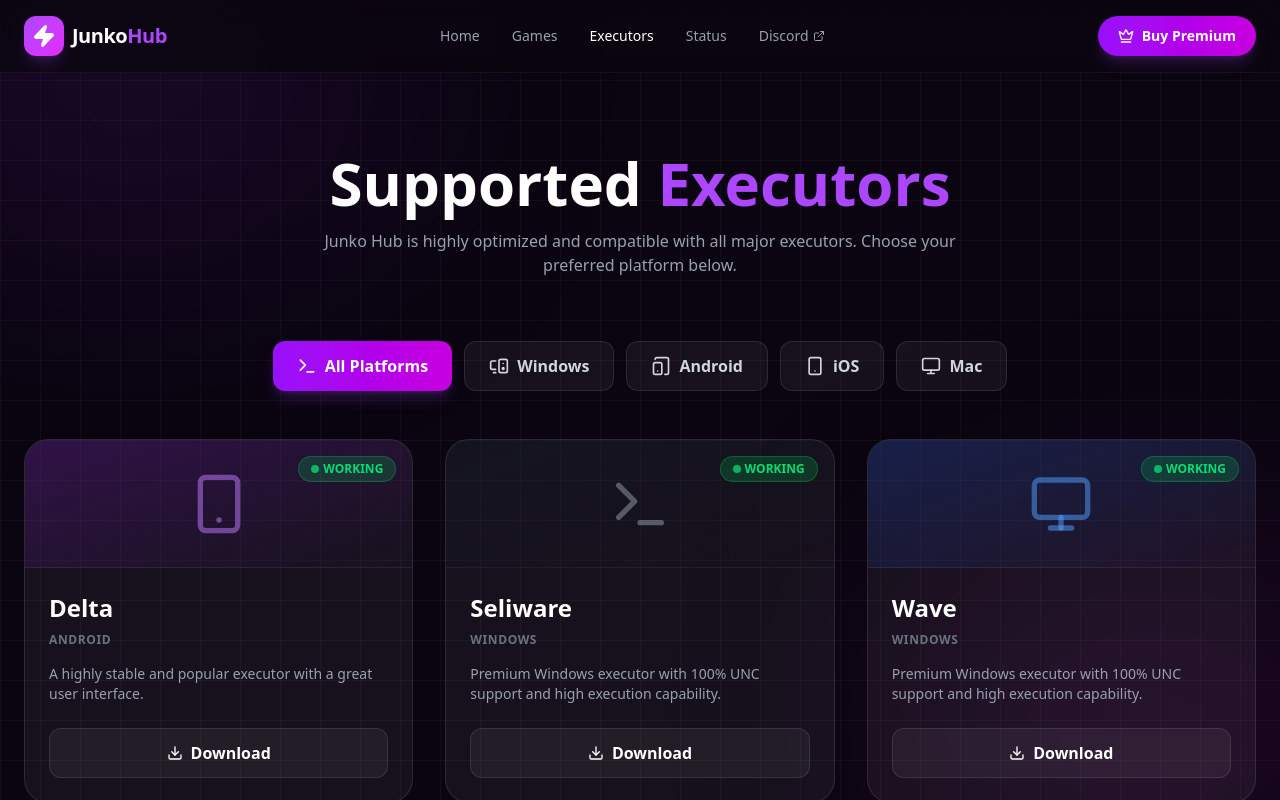
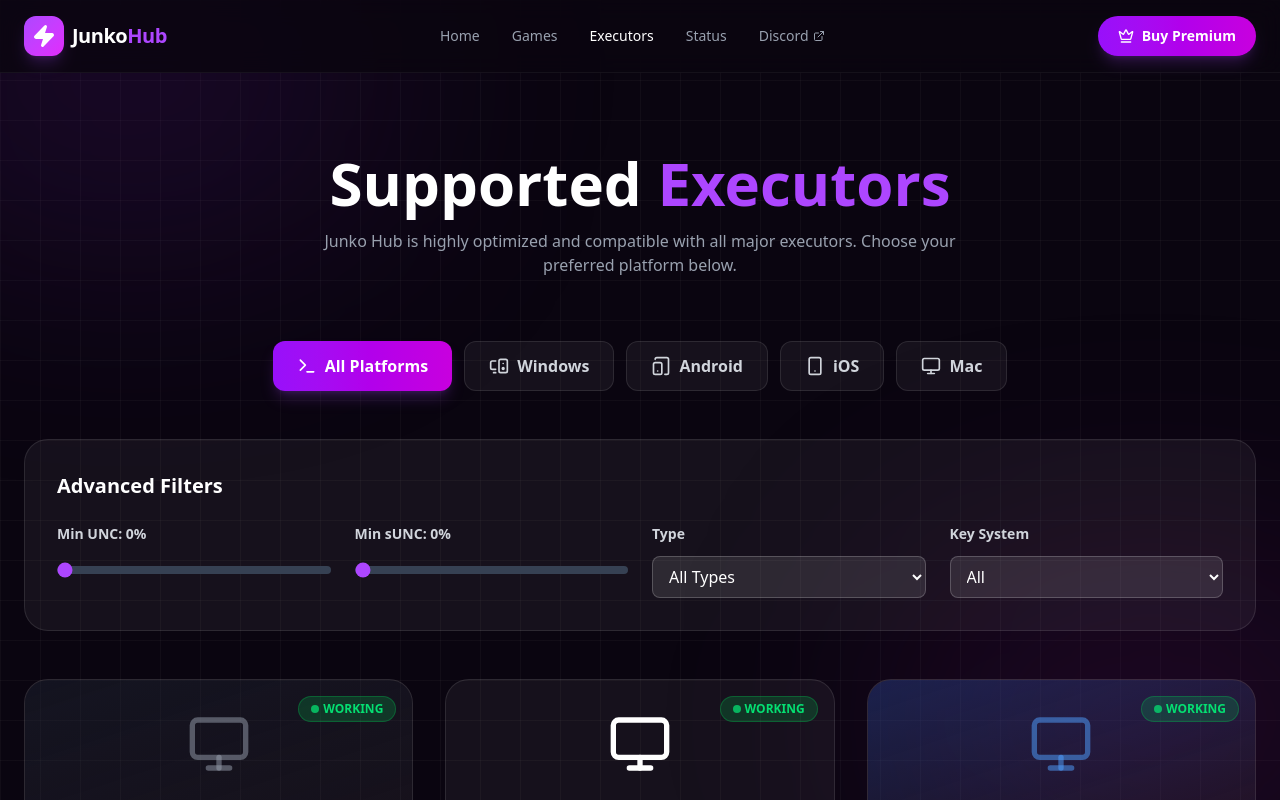
Before and after one commit to LeviMods64/JunkoHubSITE, a React (Vite) app: page / in a window 1280 px wide. Both pictures are taken after a click on the button "Executors". Shown: the top 800 px of the page. Built offline with nearby package versions, Linux system fonts and the light colour scheme.

Commit message:
adicionando favicon

```diff
--- a/src/App.tsx
+++ b/src/App.tsx
@@ -12,6 +12,10 @@
   const [activeTab, setActiveTab] = useState('home');
   const [isMobileMenuOpen, setIsMobileMenuOpen] = useState(false);
   const [executorPlatform, setExecutorPlatform] = useState('all');
+  const [minUNC, setMinUNC] = useState(0);
+  const [minSUNC, setMinSUNC] = useState(0);
+  const [executorType, setExecutorType] = useState('all');
+  const [keyType, setKeyType] = useState('all');
 
   const scriptCode = 'loadstring(game:HttpGet("https://api.jnkie.com/api/v1/luascripts/public/dfd1439234b07fc708b342fe632fc4a207181ec03af70c3062aa229a0c760a0a/download"))()';
   const discordUrl = 'https://discord.gg'; // Placeholder Discord
@@ -544,12 +548,27 @@
   );
 
   const executorsList = [
-    { name: 'Delta', platform: 'Android', icon: Smartphone, status: 'Working', colorClass: 'from-purple-900/40', iconClass: 'text-purple-400/50', desc: 'A highly stable and popular executor with a great user interface.' },
-    { name: 'Seliware', platform: 'Windows', icon: Terminal, status: 'Working', colorClass: 'from-gray-900/40', iconClass: 'text-gray-400/50', desc: 'Premium Windows executor with 100% UNC support and high execution capability.' },
-    { name: 'Wave', platform: 'Windows', icon: Monitor, status: 'Working', colorClass: 'from-blue-900/40', iconClass: 'text-blue-400/50', desc: 'Premium Windows executor with 100% UNC support and high execution capability.' },
-    { name: 'CodeX', platform: 'Android / iOS', icon: Smartphone, status: 'Working', colorClass: 'from-fuchsia-900/40', iconClass: 'text-fuchsia-400/50', desc: 'Excellent mobile executor supporting a wide range of complex scripts.' },
-    { name: 'Velocity', platform: 'Windows', icon: Monitor, status: 'Working', colorClass: 'from-white-900/40', iconClass: 'text-white-400/50', desc: 'Lightweight and fast executor for Windows with great compatibility.' },
-    { name: 'Arceus X Neo', platform: 'Android / iOS', icon: Smartphone, status: 'Updating', colorClass: 'from-yellow-900/40', iconClass: 'text-yellow-400/50', desc: 'One of the oldest and most known mobile executors.' }
+    { name: 'Seliware', platform: 'Windows', icon: Monitor, status: 'Working', colorClass: 'from-gray-900/40', iconClass: 'text-gray-400/50', desc: 'Premium Executor with 99% UNC and 94% sUNC Executes Various Powerful Scripts.', unc: 99, sunc: 94, isPaid: true, hasKey: false },
+    { name: 'Velocity', platform: 'Windows', icon: Monitor, status: 'Working', colorClass: 'from-white-900/40', iconClass: 'text-white-400/50', desc: 'Keyless Executor with 99% UNC and sUNC 94% supports several scripts.', unc: 99, sunc: 94, isPaid: false, hasKey: false },
+    { name: 'Wave', platform: 'Windows', icon: Monitor, status: 'Working', colorClass: 'from-blue-900/40', iconClass: 'text-blue-400/50', desc: 'Premium Windows executor with 99% UNC and 100% sUNC support and high execution capability.', unc: 99, sunc: 100, isPaid: true, hasKey: false },
+    { name: 'Potassium', platform: 'Windows', icon: Monitor, status: 'Working', colorClass: 'from-red-900/40', iconClass: 'text-red-400/50', desc: 'Executor with 99% UNC and 100% sUNC and supports several powerful scripts.', unc: 99, sunc: 100, isPaid: true, hasKey: false },
+    { name: 'Cosmic', platform: 'Windows', icon: Monitor, status: 'Working', colorClass: 'from-black-900/40', iconClass: 'text-black-400/50', desc: 'Premium Windows executor with 99% UNC and 100% sUNC support and high execution capability.', unc: 99, sunc: 100, isPaid: true, hasKey: false },
+    { name: 'Bunni', platform: 'Windows', icon: Monitor, status: 'Working', colorClass: 'from-yellow-900/40', iconClass: 'text-yellow-400/50', desc: 'Free Executor With Key has 99% UNC and 100% sUNC.', unc: 99, sunc: 100, isPaid: false, hasKey: true },
+
+
+
+
+
+    { name: 'Delta', platform: 'Android', icon: Smartphone, status: 'Working', colorClass: 'from-purple-900/40', iconClass: 'text-purple-400/50', desc: 'A highly stable and popular executor with a great user interface.', unc: 95, sunc: 85, isPaid: false, hasKey: true },
+    { name: 'Vega X', platform: 'Android', icon: Smartphone, status: 'Working', colorClass: 'from-red-900/40', iconClass: 'text-red-400/50', desc: 'Excellent mobile executor supporting a wide range of complex scripts.', unc: 90, sunc: 80, isPaid: true, hasKey: false },
+
+    { name: 'CodeX', platform: 'Android / iOS', icon: Smartphone, status: 'Working', colorClass: 'from-fuchsia-900/40', iconClass: 'text-fuchsia-400/50', desc: 'Excellent mobile executor supporting a wide range of complex scripts.', unc: 85, sunc: 75, isPaid: false, hasKey: false },
+    { name: 'Arceus X Neo', platform: 'Android / iOS', icon: Smartphone, status: 'Updating', colorClass: 'from-yellow-900/40', iconClass: 'text-yellow-400/50', desc: 'One of the oldest and most known mobile executors.', unc: 80, sunc: 70, isPaid: false, hasKey: true },
+    { name: 'Cryptic', platform: 'Android / iOS', icon: Smartphone, status: 'Working', colorClass: 'from-green-900/40', iconClass: 'text-green-400/50', desc: 'Excellent mobile executor supporting a wide range of complex scripts.', unc: 88, sunc: 78, isPaid: true, hasKey: false },
+
+      { name: 'Opiumware', platform: 'Mac', icon: Monitor, status: 'Working', colorClass: 'from-blue-900/40', iconClass: 'text-blue-400/50', desc: 'A highly stable and popular executor with a great user interface.', unc: 92, sunc: 82, isPaid: true, hasKey: false },
+
+
   ];
 
   const platformTabs = [
@@ -560,13 +579,32 @@
     { id: 'mac', label: 'Mac', icon: Monitor }
   ];
 
-  const getExecutorsByPlatform = (platform: string) => {
-    if (platform === 'all') return executorsList;
-    if (platform === 'windows') return executorsList.filter(e => e.platform === 'Windows');
-    if (platform === 'Android / iOS') return executorsList.filter(e => e.platform.includes('Android'));
-    if (platform === 'ios') return executorsList.filter(e => e.platform.includes('iOS'));
-    if (platform === 'mac') return executorsList.filter(e => e.platform === 'Mac');
-    return [];
+  const getFilteredExecutors = () => {
+    let filtered = executorsList;
+
+    // Filter by platform
+    if (executorPlatform !== 'all') {
+      if (executorPlatform === 'windows') filtered = filtered.filter(e => e.platform === 'Windows');
+      if (executorPlatform === 'Android / iOS') filtered = filtered.filter(e => e.platform.includes('Android'));
+      if (executorPlatform === 'ios') filtered = filtered.filter(e => e.platform.includes('iOS'));
+      if (executorPlatform === 'mac') filtered = filtered.filter(e => e.platform === 'Mac');
+    }
+
+    // Filter by UNC
+    filtered = filtered.filter(e => e.unc >= minUNC);
+
+    // Filter by sUNC
+    filtered = filtered.filter(e => e.sunc >= minSUNC);
+
+    // Filter by type (Paid/Free)
+    if (executorType === 'paid') filtered = filtered.filter(e => e.isPaid);
+    if (executorType === 'free') filtered = filtered.filter(e => !e.isPaid);
+
+    // Filter by key type
+    if (keyType === 'keyless') filtered = filtered.filter(e => !e.hasKey);
+    if (keyType === 'withkey') filtered = filtered.filter(e => e.hasKey);
+
+    return filtered;
   };
 
   const renderExecutors = () => (
@@ -600,10 +638,70 @@
         </AnimatePresence>
       </div>
 
+      {/* Additional Filters */}
+      <div className="bg-white/5 border border-white/10 rounded-3xl p-6 md:p-8 mb-12">
+        <h3 className="text-xl font-bold mb-6">Advanced Filters</h3>
+        <div className="grid grid-cols-1 md:grid-cols-2 lg:grid-cols-4 gap-6">
+          {/* UNC Filter */}
+          <div>
+            <label className="block text-sm font-semibold mb-3 text-gray-300">Min UNC: {minUNC}%</label>
+            <input
+              type="range"
+              min="0"
+              max="100"
+              value={minUNC}
+              onChange={(e) => setMinUNC(Number(e.target.value))}
+              className="w-full h-2 bg-gray-700 rounded-lg appearance-none cursor-pointer accent-purple-500"
+            />
+          </div>
+
+          {/* sUNC Filter */}
+          <div>
+            <label className="block text-sm font-semibold mb-3 text-gray-300">Min sUNC: {minSUNC}%</label>
+            <input
+              type="range"
+              min="0"
+              max="100"
+              value={minSUNC}
+              onChange={(e) => setMinSUNC(Number(e.target.value))}
+              className="w-full h-2 bg-gray-700 rounded-lg appearance-none cursor-pointer accent-purple-500"
+            />
+          </div>
+
+          {/* Type Filter */}
+          <div>
+            <label className="block text-sm font-semibold mb-3 text-gray-300">Type</label>
+            <select
+              value={executorType}
+              onChange={(e) => setExecutorType(e.target.value)}
+              className="w-full bg-white/10 border border-white/20 text-white rounded-lg px-3 py-2 focus:outline-none focus:border-purple-500"
+            >
+              <option value="all">All Types</option>
+              <option value="free">Free</option>
+              <option value="paid">Paid</option>
+            </select>
+          </div>
+
+          {/* Key Type Filter */}
+          <div>
+            <label className="block text-sm font-semibold mb-3 text-gray-300">Key System</label>
+            <select
+              value={keyType}
+              onChange={(e) => setKeyType(e.target.value)}
+              className="w-full bg-white/10 border border-white/20 text-white rounded-lg px-3 py-2 focus:outline-none focus:border-purple-500"
+            >
+              <option value="all">All</option>
+              <option value="keyless">Keyless</option>
+              <option value="withkey">With Key</option>
+            </select>
+          </div>
+        </div>
+      </div>
+
       {/* Executors Grid */}
-      {getExecutorsByPlatform(executorPlatform).length > 0 ? (
+      {getFilteredExecutors().length > 0 ? (
         <div className="grid md:grid-cols-2 lg:grid-cols-3 gap-8">
-          {getExecutorsByPlatform(executorPlatform).map((exec, i) => (
+          {getFilteredExecutors().map((exec, i) => (
             <motion.div
               key={i}
               initial={{ opacity: 0, scale: 0.9 }}
@@ -622,7 +720,24 @@
                 <div className="flex items-center justify-between mb-2">
                   <h3 className="text-2xl font-bold">{exec.name}</h3>
                 </div>
-                <div className="text-gray-500 text-xs font-bold uppercase tracking-wider mb-4">{exec.platform}</div>
+                <div className="text-gray-500 text-xs font-bold uppercase tracking-wider mb-3">{exec.platform}</div>
+
+                {/* Specs Badges */}
+                <div className="flex flex-wrap gap-2 mb-4">
+                  <div className="bg-purple-500/20 text-purple-300 text-xs px-2 py-1 rounded font-semibold border border-purple-500/30">
+                    UNC: {exec.unc}%
+                  </div>
+                  <div className="bg-blue-500/20 text-blue-300 text-xs px-2 py-1 rounded font-semibold border border-blue-500/30">
+                    sUNC: {exec.sunc}%
+                  </div>
+                  <div className={`${exec.isPaid ? 'bg-red-500/20 text-red-300 border-red-500/30' : 'bg-green-500/20 text-green-300 border-green-500/30'} text-xs px-2 py-1 rounded font-semibold border`}>
+                    {exec.isPaid ? 'Paid' : 'Free'}
+                  </div>
+                  <div className={`${exec.hasKey ? 'bg-yellow-500/20 text-yellow-300 border-yellow-500/30' : 'bg-emerald-500/20 text-emerald-300 border-emerald-500/30'} text-xs px-2 py-1 rounded font-semibold border`}>
+                    {exec.hasKey ? 'With Key' : 'Keyless'}
+                  </div>
+                </div>
+
                 <p className="text-gray-400 text-sm mb-6 h-10">{exec.desc}</p>
                 <button
                   onClick={() => window.open('https://www.executors.online/executors', '_blank')}
```
